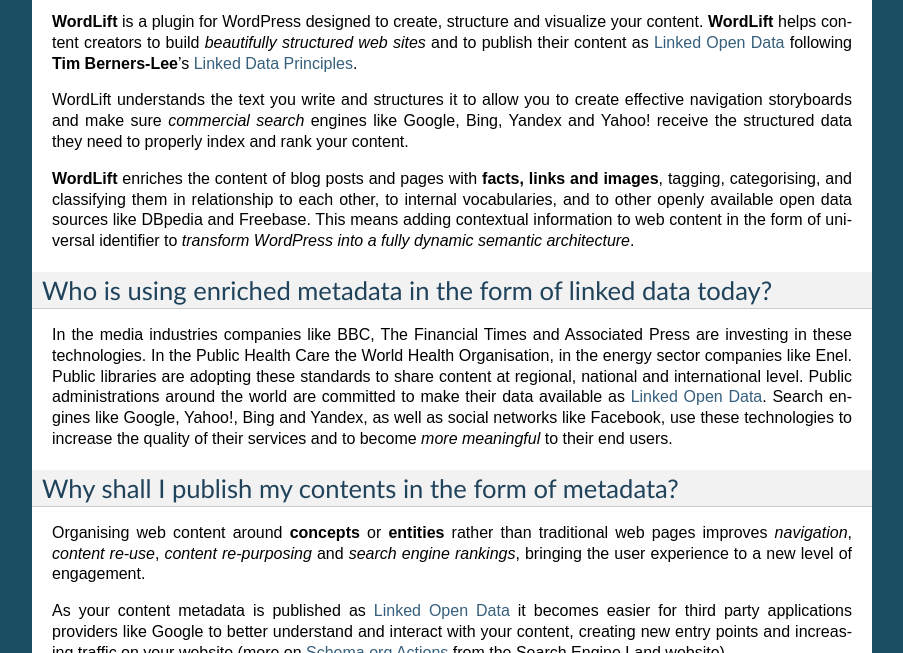
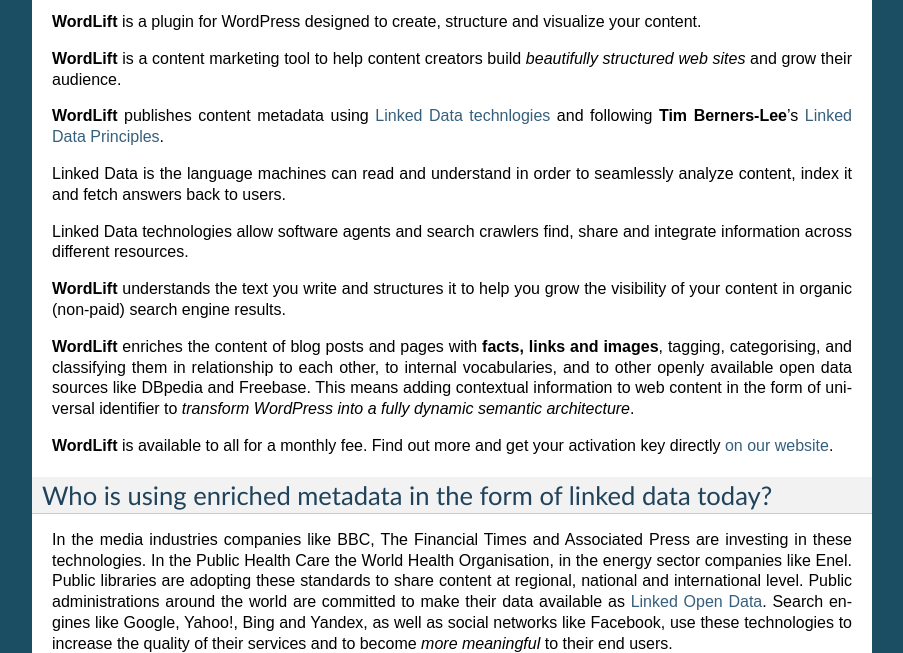
Before and after one commit to insideout10/wordlift-docs, a Sphinx documentation site: the page built from docs/overview.rst, in a window 1280 px wide and 900 px high, scrolled down 293 px, cut to the strip 247-900 px from the top of the window. Shown: the whole strip, without its empty margins (198-1101 px from the left). Built offline with Sphinx 7.4.7, drawn with Linux system fonts in a browser that asks for light colours.

Commit message:
revising the incipit

```diff
--- a/docs/overview.rst
+++ b/docs/overview.rst
@@ -9,19 +9,26 @@
 
 
 **WordLift** is a plugin for WordPress designed to create, structure and visualize your content.
-**WordLift** helps content creators to build *beautifully structured web sites* and to
-publish their content as `Linked Open Data <key-concepts.html#linked-open-data>`_ following **Tim Berners-Lee**'s
+
+**WordLift** is a content marketing tool to help content creators build *beautifully structured web sites* and grow their audience.
+
+**WordLift** publishes content metadata using `Linked Data technlogies <key-concepts.html#linked-open-data>`_ and following **Tim Berners-Lee**'s
 `Linked Data Principles <http://www.w3.org/DesignIssues/LinkedData.html>`_.
 
-WordLift understands the text you write and structures it to allow you to create effective navigation storyboards
-and make sure *commercial search* engines like Google, Bing, Yandex and Yahoo! receive the structured data
-they need to properly index and rank your content.
+Linked Data is the language machines can read and understand in order to seamlessly analyze content, index it and fetch answers back to users.
+
+Linked Data technologies allow software agents and search crawlers find, share and integrate information across different resources.
+
+**WordLift** understands the text you write and structures it to help you grow the visibility of your content in organic (non-paid) search engine results.
 
 **WordLift** enriches the content of blog posts and pages with **facts, links and images**, tagging, categorising,
 and classifying them in relationship to each other, to internal vocabularies, and to other openly
 available open data sources like DBpedia and Freebase.
 This means adding contextual information to web content in the form of universal identifier
 to *transform WordPress into a fully dynamic semantic architecture*.
+
+**WordLift** is available to all for a monthly fee. Find out more and get your activation key directly `on our website <https://wordlift.io>`_.
+
 
 =================
 Who is using enriched metadata in the form of linked data today?
```
